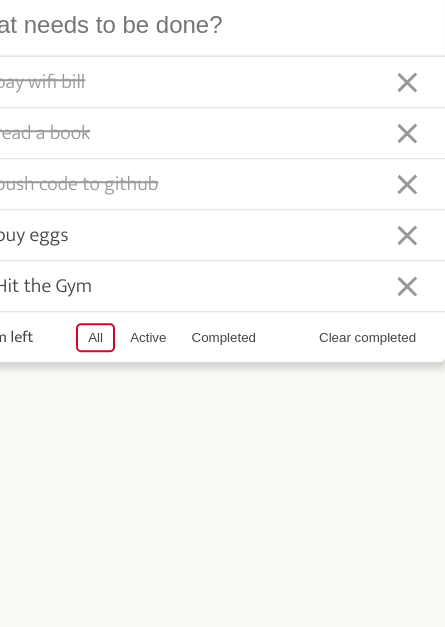
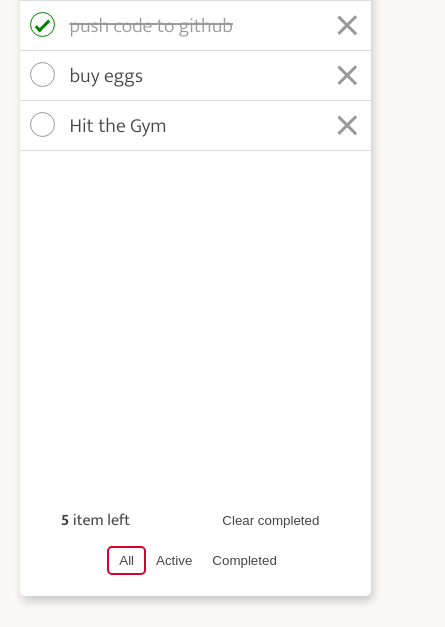
Before and after one commit to salmanbbasha/todo-app-react, a React app: page / in a window 390 px wide. Shown: the part 217-844 px from the top of the page, 445 px wide, since content can reach past the window. Built offline with nearby package versions, Linux system fonts and the light colour scheme.

Commit message:
Mobile responsive

```diff
--- a/app/Component/Form.js
+++ b/app/Component/Form.js
@@ -21,14 +21,17 @@ class Form extends Component {
 
   handleSubmit(event) {
     event.preventDefault();
+    if (this.state.taskName !== '') {
       this.props.onHandleSubmit({
         id: uniqid('todo-'),
         task: this.state.taskName,
         completed: false
       });
+
       this.setState({
         taskName: ''
       });
+    }
   }
   render() {
     const { taskName } = this.state;
@@ -39,7 +42,7 @@ class Form extends Component {
           id="todo_input"
           autoComplete="off"
           placeholder="What needs to be done?"
-          maxLength="36"
+          maxLength="24"
           value={taskName}
           onChange={event => this.handleChange(event)}
         />
--- a/app/index.css
+++ b/app/index.css
@@ -1,3 +1,15 @@
+* {
+  margin: 0;
+  padding: 0;
+  box-sizing: border-box;
+}
+
+html,
+body,
+#root {
+  height: 100%;
+}
+
 body {
   font-size: 16px;
   background-color: #FAF9F6;
@@ -59,7 +71,6 @@ ul {
   left: 50%;
   top: 30%;
   transform: translate(-50%, -30%);
-
 }
 
 .card {
@@ -178,10 +189,10 @@ ul {
 }
 
 .label-container .checkmark:after {
-  left: 9px;
-  top: 3.5px;
-  width: 5px;
-  height: 13px;
+  left: 8px;
+  top: 4px;
+  width: 4px;
+  height: 12px;
   border: solid green;
   border-width: 0 3px 3px 0;
   -webkit-transform: rotate(45deg);
@@ -226,5 +237,43 @@ ul {
 .footer .filters {
   width: 40%;
   display: flex;
-  justify-content: space-evenly;
+  justify-content: space-around;
 }
+
+@media screen and (max-width:600px) {
+  .todoapp {
+    margin: 0 auto;
+    height: 100%;
+    position: static;
+    transform: none;
+    width: 90%;
+  }
+
+  .card {
+    height: 90%;
+  }
+
+  .todo-list-container {
+    height: calc(100% - 115px);
+    overflow-y: scroll;
+  }
+}
+
+@media screen and (max-width:480px) {
+
+  .todo-list-container {
+    height: calc(100% - 165px);
+    overflow-y: scroll;
+  }
+
+  .footer {
+    position: relative;
+  }
+
+  .footer .filters {
+    width: 50%;
+    position: absolute;
+    top: 50px;
+  }
+
+}
--- a/app/index.js
+++ b/app/index.js
@@ -6,9 +6,7 @@ import Todos from './Component/Todos';
 const App = () => {
   return (
     <React.StrictMode>
-      <div>
-        <Todos />
-      </div>
+      <Todos />
     </React.StrictMode>
   );
 };
```
Lines whose indentation alone changed are shown as unchanged.
